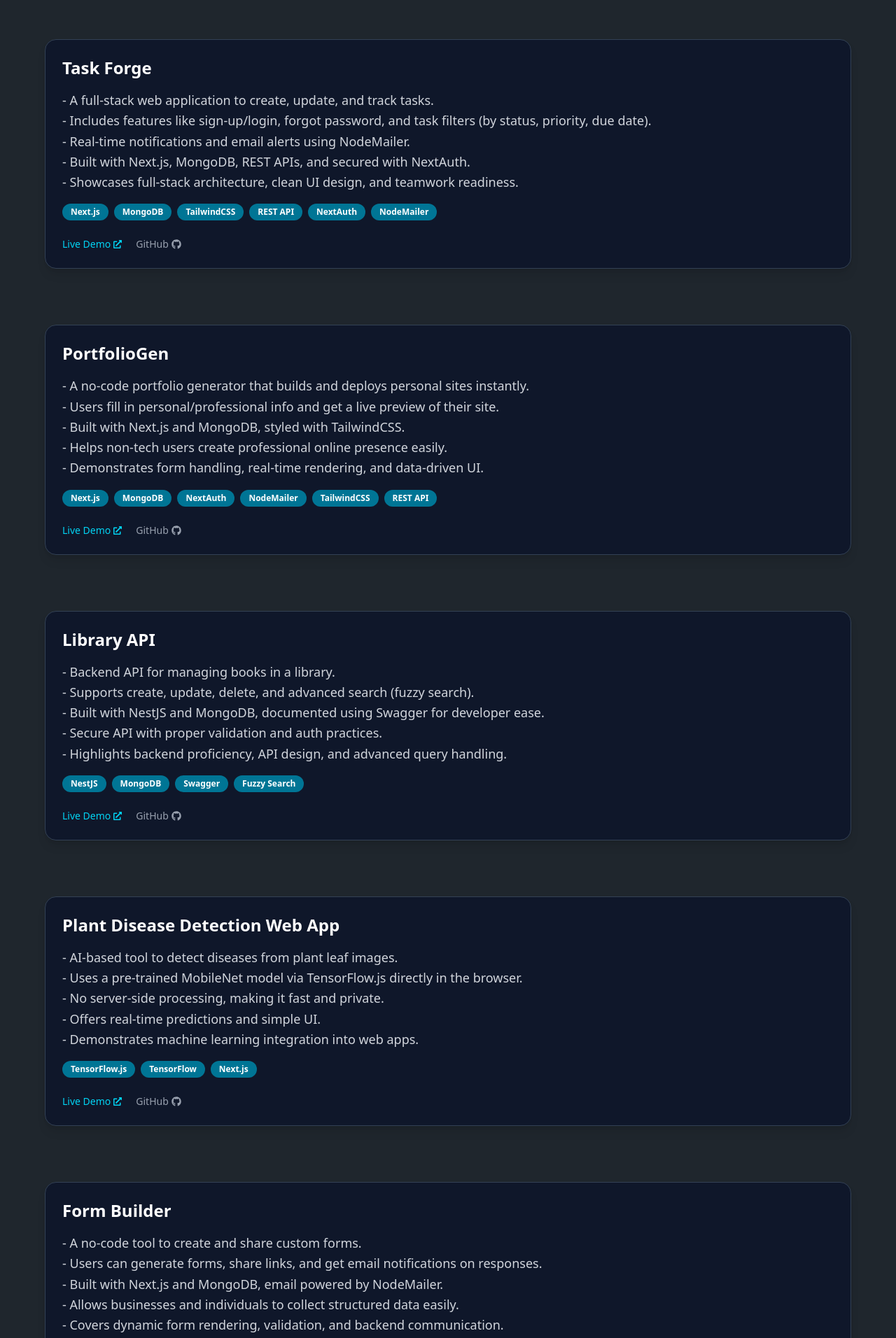
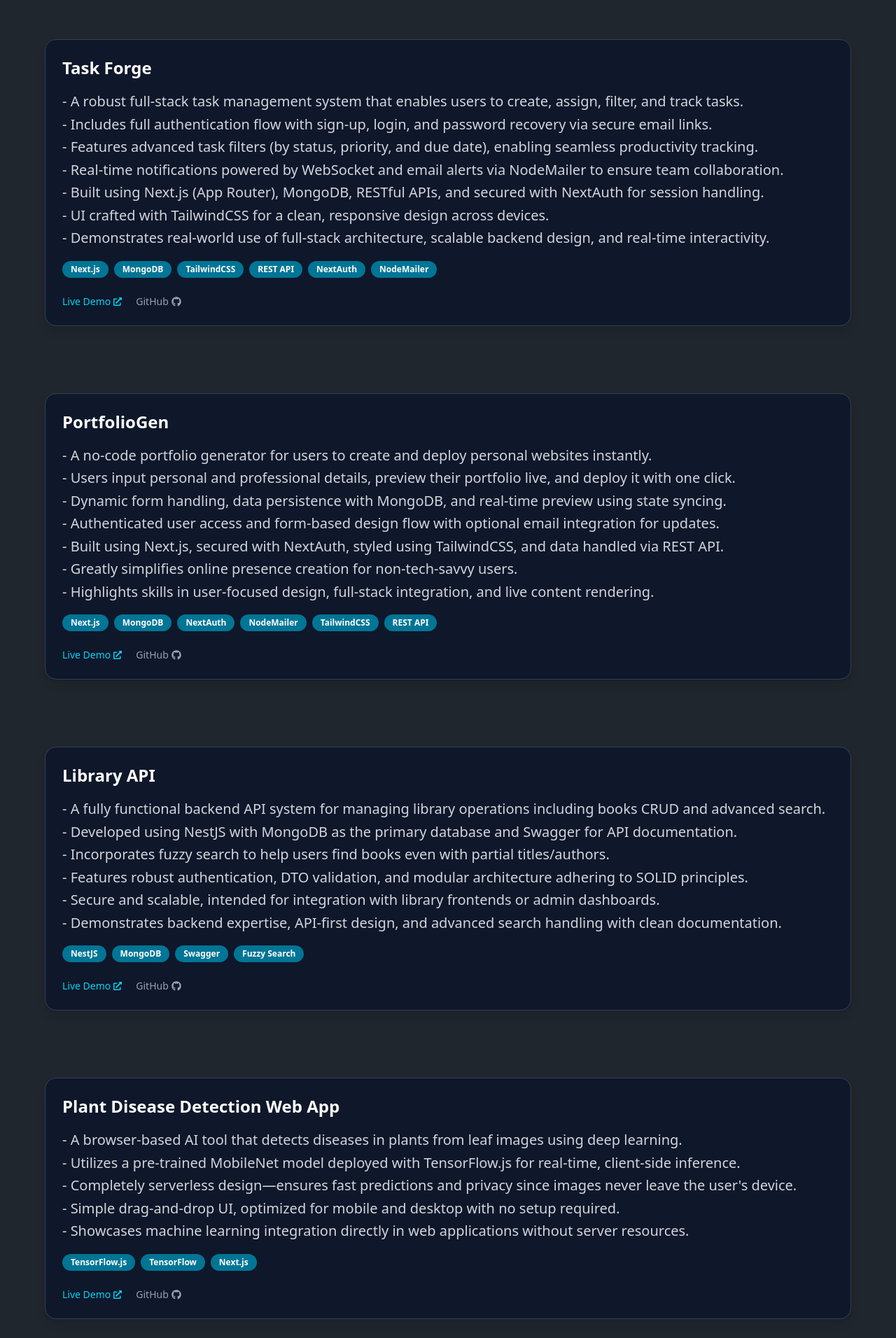
Before and after one commit to kartikeycsjm/Kartikey, a Next.js app: page /projects in a window 1280 px wide. Shown: the part 168-2080 px from the top of the page at 70% size. Built offline with nearby package versions, Linux system fonts and the light colour scheme.

Commit message:
changed font size of project p tag

```diff
--- a/src/app/(routes)/projects/page.tsx
+++ b/src/app/(routes)/projects/page.tsx
@@ -7,11 +7,13 @@ const projects = [
   {
     id: 'taskforge',
     title: 'Task Forge',
-    description: `- A full-stack web application to create, update, and track tasks.
-- Includes features like sign-up/login, forgot password, and task filters (by status, priority, due date).
-- Real-time notifications and email alerts using NodeMailer.
-- Built with Next.js, MongoDB, REST APIs, and secured with NextAuth.
-- Showcases full-stack architecture, clean UI design, and teamwork readiness.`,
+    description: `- A robust full-stack task management system that enables users to create, assign, filter, and track tasks.
+- Includes full authentication flow with sign-up, login, and password recovery via secure email links.
+- Features advanced task filters (by status, priority, and due date), enabling seamless productivity tracking.
+- Real-time notifications powered by WebSocket and email alerts via NodeMailer to ensure team collaboration.
+- Built using Next.js (App Router), MongoDB, RESTful APIs, and secured with NextAuth for session handling.
+- UI crafted with TailwindCSS for a clean, responsive design across devices.
+- Demonstrates real-world use of full-stack architecture, scalable backend design, and real-time interactivity.`,
     liveLink: 'https://taskforge2nd.vercel.app/',
     githubLink: 'https://github.com/kartikeycsjm/task-management-system',
     tools: ['Next.js', 'MongoDB', 'TailwindCSS', 'REST API', 'NextAuth', 'NodeMailer'],
@@ -19,11 +21,13 @@ const projects = [
   {
     id: 'portfoliogen',
     title: 'PortfolioGen',
-    description: `- A no-code portfolio generator that builds and deploys personal sites instantly.
-- Users fill in personal/professional info and get a live preview of their site.
-- Built with Next.js and MongoDB, styled with TailwindCSS.
-- Helps non-tech users create professional online presence easily.
-- Demonstrates form handling, real-time rendering, and data-driven UI.`,
+    description: `- A no-code portfolio generator for users to create and deploy personal websites instantly.
+- Users input personal and professional details, preview their portfolio live, and deploy it with one click.
+- Dynamic form handling, data persistence with MongoDB, and real-time preview using state syncing.
+- Authenticated user access and form-based design flow with optional email integration for updates.
+- Built using Next.js, secured with NextAuth, styled using TailwindCSS, and data handled via REST API.
+- Greatly simplifies online presence creation for non-tech-savvy users.
+- Highlights skills in user-focused design, full-stack integration, and live content rendering.`,
     liveLink: 'https://getyourprofile.vercel.app/',
     githubLink: 'https://github.com/kartikeycsjm/PortfolioGen',
     tools: ['Next.js', 'MongoDB', 'NextAuth', 'NodeMailer', 'TailwindCSS', 'REST API'],
@@ -31,11 +35,12 @@ const projects = [
   {
     id: 'libraryapi',
     title: 'Library API',
-    description: `- Backend API for managing books in a library.
-- Supports create, update, delete, and advanced search (fuzzy search).
-- Built with NestJS and MongoDB, documented using Swagger for developer ease.
-- Secure API with proper validation and auth practices.
-- Highlights backend proficiency, API design, and advanced query handling.`,
+    description: `- A fully functional backend API system for managing library operations including books CRUD and advanced search.
+- Developed using NestJS with MongoDB as the primary database and Swagger for API documentation.
+- Incorporates fuzzy search to help users find books even with partial titles/authors.
+- Features robust authentication, DTO validation, and modular architecture adhering to SOLID principles.
+- Secure and scalable, intended for integration with library frontends or admin dashboards.
+- Demonstrates backend expertise, API-first design, and advanced search handling with clean documentation.`,
     liveLink: 'https://library-api-edvn.onrender.com/api',
     githubLink: 'https://github.com/kartikeycsjm/library-api',
     tools: ['NestJS', 'MongoDB', 'Swagger', 'Fuzzy Search'],
@@ -43,11 +48,11 @@ const projects = [
   {
     id: 'greenguardiank',
     title: 'Plant Disease Detection Web App',
-    description: `- AI-based tool to detect diseases from plant leaf images.
-- Uses a pre-trained MobileNet model via TensorFlow.js directly in the browser.
-- No server-side processing, making it fast and private.
-- Offers real-time predictions and simple UI.
-- Demonstrates machine learning integration into web apps.`,
+    description: `- A browser-based AI tool that detects diseases in plants from leaf images using deep learning.
+- Utilizes a pre-trained MobileNet model deployed with TensorFlow.js for real-time, client-side inference.
+- Completely serverless design—ensures fast predictions and privacy since images never leave the user's device.
+- Simple drag-and-drop UI, optimized for mobile and desktop with no setup required.
+- Showcases machine learning integration directly in web applications without server resources.`,
     liveLink: 'https://greenguardiank.vercel.app/',
     githubLink: 'https://greenguardiank.vercel.app/',
     tools: ['TensorFlow.js', 'TensorFlow', 'Next.js'],
@@ -55,11 +60,12 @@ const projects = [
   {
     id: 'formbuilder',
     title: 'Form Builder',
-    description: `- A no-code tool to create and share custom forms.
-- Users can generate forms, share links, and get email notifications on responses.
-- Built with Next.js and MongoDB, email powered by NodeMailer.
-- Allows businesses and individuals to collect structured data easily.
-- Covers dynamic form rendering, validation, and backend communication.`,
+    description: `- A powerful no-code tool that allows users to design, publish, and share custom forms.
+- Users can generate forms dynamically, share public links, and receive responses with email notifications.
+- Backend built using REST API architecture with MongoDB for storage and NodeMailer for alerts.
+- Fully responsive UI with validation and dynamic form rendering based on user input.
+- Designed to help individuals and businesses collect structured data efficiently without coding.
+- Demonstrates deep understanding of dynamic data-driven UI, server-side integration, and user-friendly design.`,
     liveLink: 'https://realformgenerator.vercel.app/',
     githubLink: 'https://github.com/kartikeycsjm/form-generator',
     tools: ['Next.js', 'MongoDB', 'NodeMailer', 'TailwindCSS', 'REST API'],
@@ -67,28 +73,29 @@ const projects = [
   {
     id: 'diaryapp',
     title: 'Diary Application',
-    description: `- Simple online diary app to write and save daily notes.
-- Entries are saved on the client side, no server required.
-- Built using Next.js and TailwindCSS for a clean, distraction-free interface.
-- Meant to simulate a real notebook with a modern web feel.
-- Strengthens client-side storage, routing, and UI styling.`,
+    description: `- A minimalist digital diary designed for personal journaling and note-taking.
+- Stores entries on the client side using localStorage—no server interaction needed.
+- Focuses on simplicity and usability with distraction-free design and smooth transitions.
+- Built with Next.js and TailwindCSS to deliver a clean, fast, and intuitive writing experience.
+- Demonstrates client-side state management, static routing, and effective UX with modern styling.`,
     liveLink: 'https://diary1.vercel.app/',
     githubLink: 'https://github.com/kartikeycsjm/diary',
     tools: ['Next.js', 'TailwindCSS'],
   },
   {
-    id: 'kishoirdaradio',
+    id: 'kishoredaradio',
     title: 'Kishore Da Radio',
-    description: `- A music player app dedicated to Kishore Kumar’s songs.
-- Built with HTML, CSS, and JavaScript for basic media controls.
-- Offers play/pause/next/prev for a curated song list.
-- A light nostalgic project to practice DOM manipulation.
-- Ideal for exploring basic web interactivity.`,
+    description: `- A nostalgic music player web app dedicated to classic Kishore Kumar songs.
+- Built using vanilla HTML, CSS, and JavaScript to demonstrate DOM manipulation and media control.
+- Features audio playlist, play/pause/skip functionality, and a retro-inspired UI.
+- Lightweight and accessible, intended as a tribute project and frontend practice exercise.
+- Highlights core frontend skills, interactive UI components, and creative web development.`,
     liveLink: 'https://kishoreda.netlify.app/',
     githubLink: 'https://kishoreda.netlify.app/',
     tools: ['HTML', 'CSS', 'JavaScript'],
   },
 ];
+
 
 export default function ProjectsPage() {
   return (
@@ -98,7 +105,7 @@ export default function ProjectsPage() {
          text-center font-bold text-white my-10 md:my-16">
           My Projects
         </h1>
-        <div className="grid grid-cols-1 gap-10 md:gap-20">
+        <div className="grid grid-cols-1 gap-10 md:gap-24">
           {projects.map((project, index) => (
             <motion.div
               id={project.id}
@@ -107,7 +114,7 @@ export default function ProjectsPage() {
               whileInView={{ opacity: 1, y: 0 }}
               transition={{ duration: 0.6, delay: index * 0.1 }}
               viewport={{ once: false }}
-              className="bg-[#0f172a] scroll-mt-40
+              className="bg-[#0f172a] scroll-mt-44
               hover:bg-[#334155] transition-colors duration-300 rounded-2xl p-6
               shadow-lg group border border-[#334155]"
             >
@@ -116,7 +123,7 @@ export default function ProjectsPage() {
               group-hover:text-cyan-400 transition-colors duration-300">
                 {project.title}
               </h2>
-              <p className="text-gray-300 font-extralight mt-4 text-sm leading-relaxed md:text-lg whitespace-pre-line">
+              <p className="text-gray-300 font-extralight mt-4 md:text-xl text-sm leading-relaxed whitespace-pre-line">
                 {project.description}
               </p>
               <div className="flex flex-wrap gap-2 mt-4">
```
